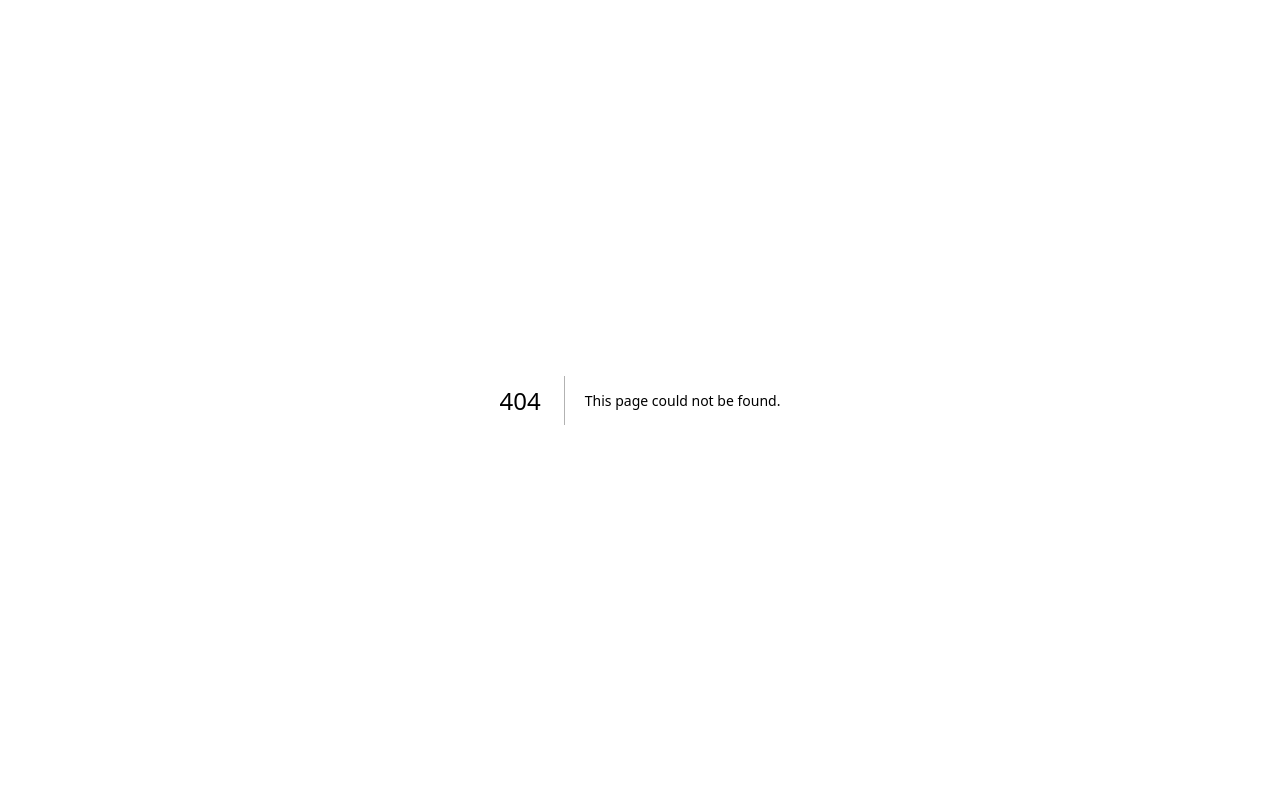
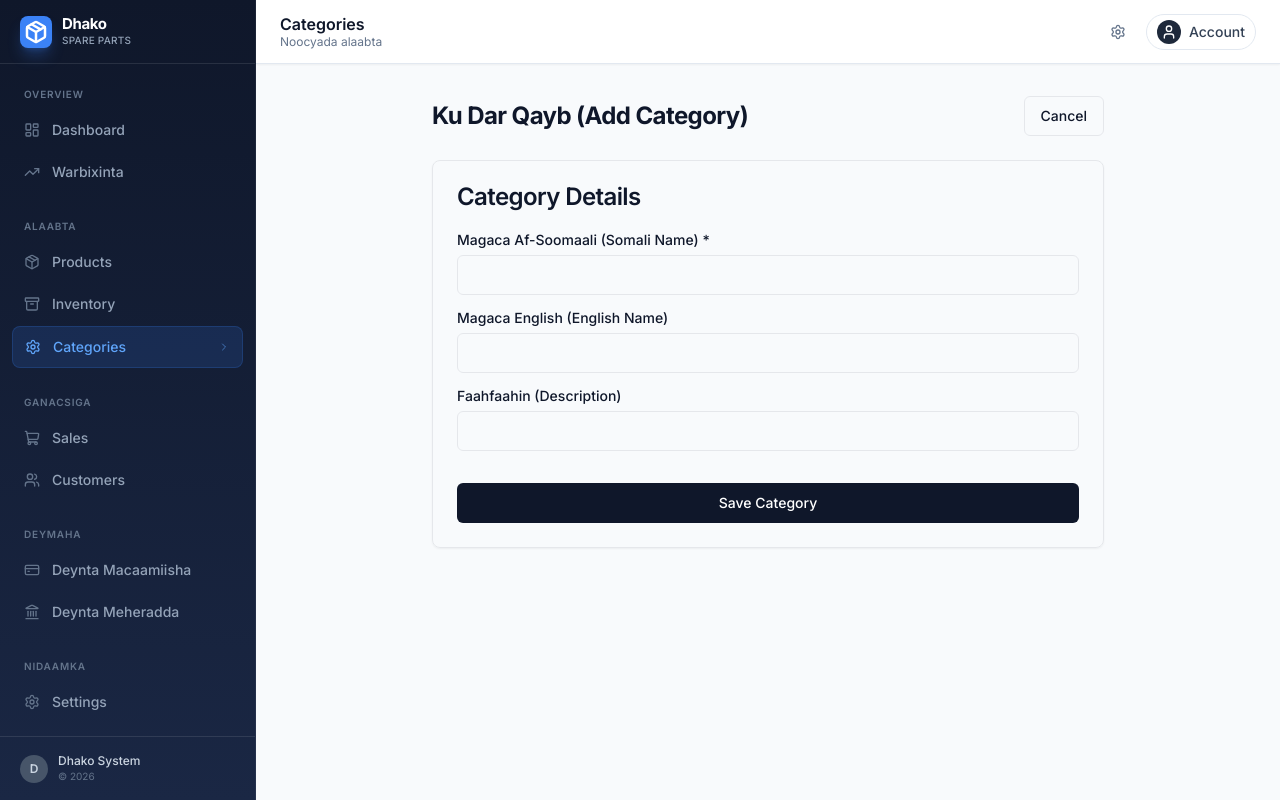
Before and after one commit to Mohamedyare2/Dhako, a Next.js app: page /categories/new in a window 1280 px wide. Before the commit this address had no page. Built offline with nearby package versions, Linux system fonts and the light colour scheme; no server answers.

Commit message:
Fix button visibility and add category creation page

```diff
--- /dev/null
+++ b/src/app/(dashboard)/categories/actions.ts
@@ -0,0 +1,31 @@
+"use server"
+
+import { createClient } from "@/lib/supabase/server"
+import { revalidatePath } from "next/cache"
+
+export async function createCategory(formData: FormData) {
+  const supabase = createClient()
+
+  const { data: { user } } = await supabase.auth.getUser()
+  if (!user) throw new Error("Fadlan login samee")
+
+  const name_so = formData.get("name_so") as string
+  const name_en = formData.get("name_en") as string
+  const description = formData.get("description") as string
+
+  if (!name_so) {
+    throw new Error("Magaca Af-Soomaali waa khasab")
+  }
+
+  const { error } = await supabase.from("categories").insert([{
+    name_so,
+    name_en,
+    description
+  }])
+
+  if (error) {
+    throw new Error(error.message)
+  }
+
+  revalidatePath("/categories")
+}
--- /dev/null
+++ b/src/app/(dashboard)/categories/new/page.tsx
@@ -0,0 +1,68 @@
+"use client";
+
+import { useState } from "react";
+import { useRouter } from "next/navigation";
+import { Button } from "@/components/ui/button";
+import { Input } from "@/components/ui/input";
+import { Label } from "@/components/ui/label";
+import { Card, CardContent, CardHeader, CardTitle } from "@/components/ui/card";
+import { createCategory } from "../actions";
+
+export default function AddCategoryPage() {
+  const router = useRouter();
+  const [loading, setLoading] = useState(false);
+
+  const handleSubmit = async (e: React.FormEvent<HTMLFormElement>) => {
+    e.preventDefault();
+    setLoading(true);
+
+    try {
+      const formData = new FormData(e.currentTarget);
+      await createCategory(formData);
+      router.push("/categories");
+    // eslint-disable-next-line @typescript-eslint/no-explicit-any
+    } catch (err: any) {
+      alert("Cillad: " + err.message);
+      setLoading(false);
+    }
+  };
+
+  return (
+    <div className="max-w-2xl mx-auto space-y-6">
+      <div className="flex items-center justify-between">
+        <h2 className="text-2xl font-bold tracking-tight">Ku Dar Qayb (Add Category)</h2>
+        <Button type="button" variant="outline" onClick={() => router.back()}>Cancel</Button>
+      </div>
+
+      <Card>
+        <CardHeader>
+          <CardTitle>Category Details</CardTitle>
+        </CardHeader>
+        <CardContent>
+          <form onSubmit={handleSubmit} className="space-y-4">
+            <div className="grid gap-2">
+              <Label htmlFor="name_so">Magaca Af-Soomaali (Somali Name) *</Label>
+              <Input id="name_so" name="name_so" required />
+            </div>
+
+            <div className="grid gap-2">
+              <Label htmlFor="name_en">Magaca English (English Name)</Label>
+              <Input id="name_en" name="name_en" />
+            </div>
+
+            <div className="grid gap-2">
+              <Label htmlFor="description">Faahfaahin (Description)</Label>
+              <Input id="description" name="description" />
+            </div>
+
+            <div className="pt-4">
+              <Button type="submit" className="w-full bg-slate-900 text-white hover:bg-slate-800" disabled={loading}>
+                {loading ? "Saving..." : "Save Category"}
+              </Button>
+            </div>
+          </form>
+        </CardContent>
+      </Card>
+    </div>
+  );
+}
--- a/src/app/(dashboard)/categories/page.tsx
+++ b/src/app/(dashboard)/categories/page.tsx
@@ -2,6 +2,7 @@ import { createClient } from "@/lib/supabase/server"
 import { Button } from "@/components/ui/button"
 import { Table, TableBody, TableCell, TableHead, TableHeader, TableRow } from "@/components/ui/table"
 import { Plus } from "lucide-react"
+import Link from "next/link"
 
 export default async function CategoriesPage() {
   const supabase = createClient()
@@ -18,10 +19,12 @@ export default async function CategoriesPage() {
           <h2 className="text-2xl font-bold tracking-tight">Qaybaha (Categories)</h2>
           <p className="text-slate-500">Noocyada kala duwan ee alaabta (Filters, Oils, etc.)</p>
         </div>
-        <Button className="bg-slate-900 hover:bg-slate-800 text-white">
-          <Plus className="mr-2 h-4 w-4" />
-          Ku Dar Qayb
-        </Button>
+        <Link href="/categories/new">
+          <Button className="bg-slate-900 hover:bg-slate-800 text-white">
+            <Plus className="mr-2 h-4 w-4" />
+            Ku Dar Qayb
+          </Button>
+        </Link>
       </div>
 
       <div className="rounded-md border bg-white">
--- a/src/app/(dashboard)/credit/new/page.tsx
+++ b/src/app/(dashboard)/credit/new/page.tsx
@@ -75,7 +75,7 @@ export default function AddCustomerDebtPage() {
               <Button type="button" variant="outline" onClick={() => router.back()} className="w-full">
                 Cancel
               </Button>
-              <Button type="submit" className="w-full bg-slate-900 hover:bg-slate-800" disabled={loading}>
+              <Button type="submit" className="w-full bg-slate-900 text-white hover:bg-slate-800" disabled={loading}>
                 {loading ? "Wuu xareynayaa..." : "Save (Kaydi)"}
               </Button>
             </div>
--- a/src/app/(dashboard)/products/[id]/edit-form.tsx
+++ b/src/app/(dashboard)/products/[id]/edit-form.tsx
@@ -97,7 +97,7 @@ export default function EditProductForm({ product }: { product: any }) {
             <Button type="button" variant="outline" onClick={() => router.back()} className="w-full">
               Cancel
             </Button>
-            <Button type="submit" className="w-full bg-slate-900" disabled={loading}>
+            <Button type="submit" className="w-full bg-slate-900 text-white hover:bg-slate-800" disabled={loading}>
               {loading ? "Wuu xaroodayaa..." : "Save Changes"}
             </Button>
           </div>
--- a/src/app/(dashboard)/products/new/page.tsx
+++ b/src/app/(dashboard)/products/new/page.tsx
@@ -79,7 +79,7 @@ export default function AddProductPage() {
             </div>
 
             <div className="pt-4">
-              <Button type="submit" className="w-full bg-slate-900" disabled={loading}>
+              <Button type="submit" className="w-full bg-slate-900 text-white hover:bg-slate-800" disabled={loading}>
                 {loading ? "Saving..." : "Save Product"}
               </Button>
             </div>
```
